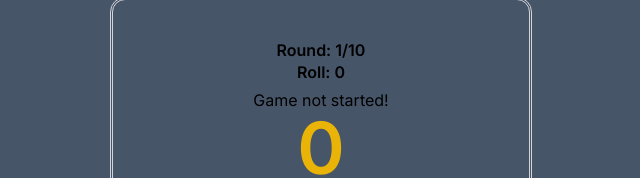
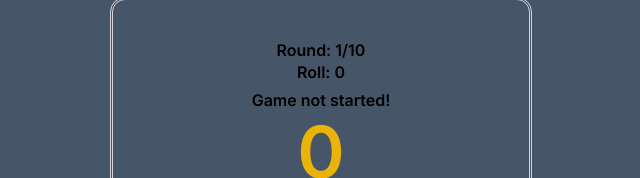
Before and after one commit to JHoang6900/bank_game, a Next.js app: page / in a window 1280 px wide. Shown: the top 178 px of the page, without its empty margins (319-959 px from the left). Built offline with nearby package versions, Linux system fonts and the light colour scheme.

Commit message:
fixed proper targeting upon penalty of players

```diff
--- a/app/components/gamecontainer.jsx
+++ b/app/components/gamecontainer.jsx
@@ -185,6 +185,7 @@ export default function GameContainer() {
         playersArray={playersArray}
         gameStarted={gameStarted}
         setPlayersArray={setPlayersArray}
+        setCurrentPlayerIndex={setCurrentPlayerIndex}
       />
 
       <PlayersPage
--- a/app/gameplay/page.jsx
+++ b/app/gameplay/page.jsx
@@ -17,6 +17,7 @@ export default function GameplayPage(props) {
     playersArray,
     gameStarted,
     setPlayersArray,
+    setCurrentPlayerIndex,
   } = props;
 
   return (
@@ -24,7 +25,8 @@ export default function GameplayPage(props) {
       <p className="font-semibold leading-tight">Round: {currentRound}/{maxRounds}</p>
 
       <p className="pb-1 font-semibold">Roll: {roll}</p>
-      <p>{gameStarted && playersArray.length > 0 ? `${playersArray[currentPlayerIndex].name}'s Turn` : "Game not started!"}</p>
+      {/* <p>{gameStarted && playersArray.length > 0 ? `${playersArray[currentPlayerIndex].name}'s Turn` : "Game not started!"}</p> */}
+      <p className="pb-1 font-semibold">{gameStarted && playersArray.length > 0 ? `${playersArray[currentPlayerIndex].name}'s Turn` : "Game not started!"}</p>
 
 
 
@@ -118,6 +120,9 @@ export default function GameplayPage(props) {
               // Find the index of the current player in the sorted array
               const currentPlayerIndexInSortedArray = updatedPlayersArray.findIndex(player => player === playersArray[currentPlayerIndex]);
 
+              // Update currentPlayerIndex to the new index in the sorted array
+              setCurrentPlayerIndex(currentPlayerIndexInSortedArray);
+
               // Apply the penalty based on the player's rank
               let penaltyPercentage;
               if (currentPlayerIndexInSortedArray === 0) {
@@ -133,19 +138,19 @@ export default function GameplayPage(props) {
               // Calculate the penalty amount
               const penaltyAmount = penaltyPercentage * number;
 
-              // Deduct the penalty amount from the current player's score using subtraction assignment operator. (e.g. x -= y is equivalent to x = x - y)
-              updatedPlayersArray[currentPlayerIndex].score -= penaltyAmount;
-              // updatedPlayersArray[currentPlayerIndex].score = updatedPlayersArray[currentPlayerIndex].score - penaltyAmount;
+              // Deduct the penalty amount from the current player's score
+              updatedPlayersArray[currentPlayerIndexInSortedArray].score -= penaltyAmount;
 
               // Update the state with the modified array
               setPlayersArray(updatedPlayersArray);
 
-              console.log(`Unlucky! ${playersArray[currentPlayerIndex].name} rolled a 7..!
-              ${playersArray[currentPlayerIndex].name} is in ${currentPlayerIndexInSortedArray + 1}th place.
-              ${penaltyPercentage} of ${number} will be deducted.
-              ${penaltyAmount} points deducted!
-              ${playersArray[currentPlayerIndex].name}'s score is now ${playersArray[currentPlayerIndex].score}!`);
+              console.log(`Unlucky! ${updatedPlayersArray[currentPlayerIndexInSortedArray].name} rolled a 7..!
+                ${updatedPlayersArray[currentPlayerIndexInSortedArray].name} is in ${currentPlayerIndexInSortedArray + 1}th place.
+                ${penaltyPercentage} of ${number} will be deducted.
+                ${penaltyAmount} points deducted!
+                ${updatedPlayersArray[currentPlayerIndexInSortedArray].name}'s score is now ${updatedPlayersArray[currentPlayerIndexInSortedArray].score}!`);
             }
+
 
 
             if (roll >= 3) {
@@ -274,3 +279,5 @@ export default function GameplayPage(props) {
 // Undo, Redo, Home buttons
 
 // after a player banks, freeze their name and score (mute color or freeze icon)
+
+// after banking type player out of roll index
```
